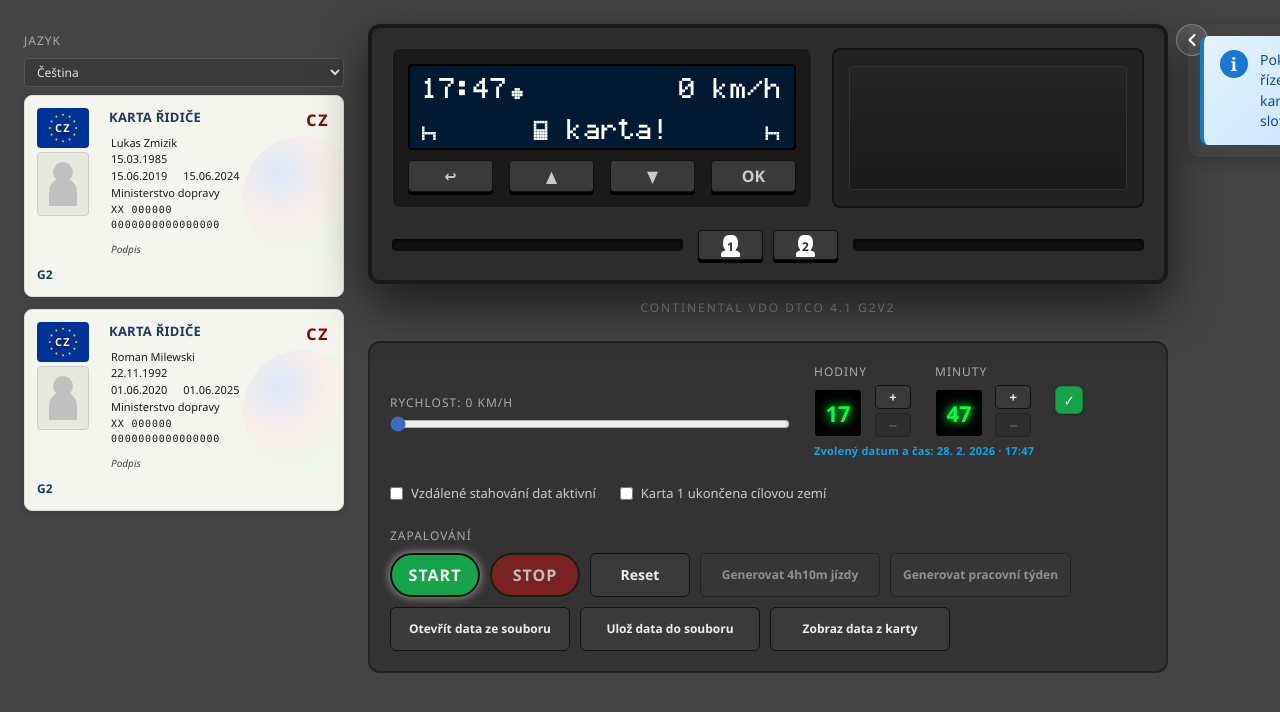
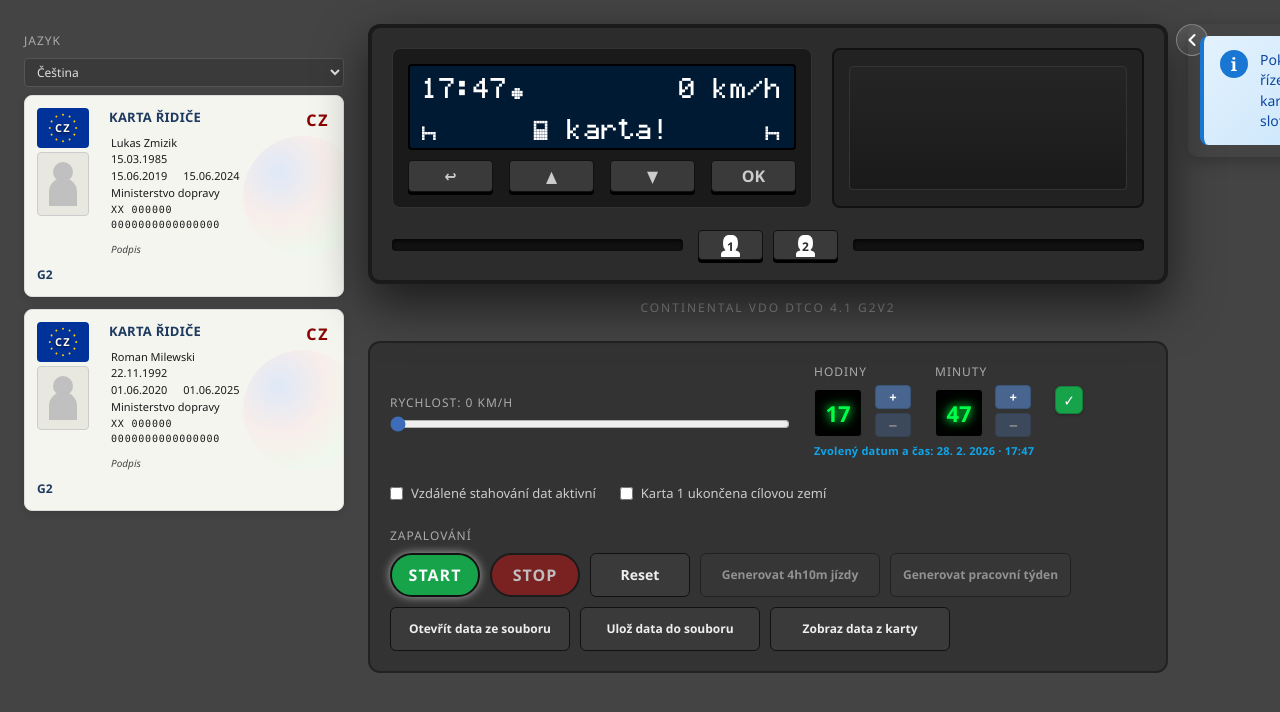
Before and after one commit to lukaszmizik/tcosimulator, a React (Vite) app: page / in a window 1280 px wide. Shown: the top 712 px of the page. Built offline with nearby package versions, Linux system fonts and the light colour scheme.

Commit message:
uprava vzhledu tlacitek

```diff
--- a/src/index.css
+++ b/src/index.css
@@ -928,6 +928,13 @@ body {
   height: 24px;
   font-size: 13px;
   border-radius: 4px;
+  background: #48658f;
+  border-color: #3b5578;
+  color: #fff;
+}
+
+.control-btn.control-btn-time:hover:not(.control-btn-time-disabled):not(:disabled) {
+  background: #3b5578;
 }
 
 /* Potvrzující tlačítko (✓) – zmenšené */
```
